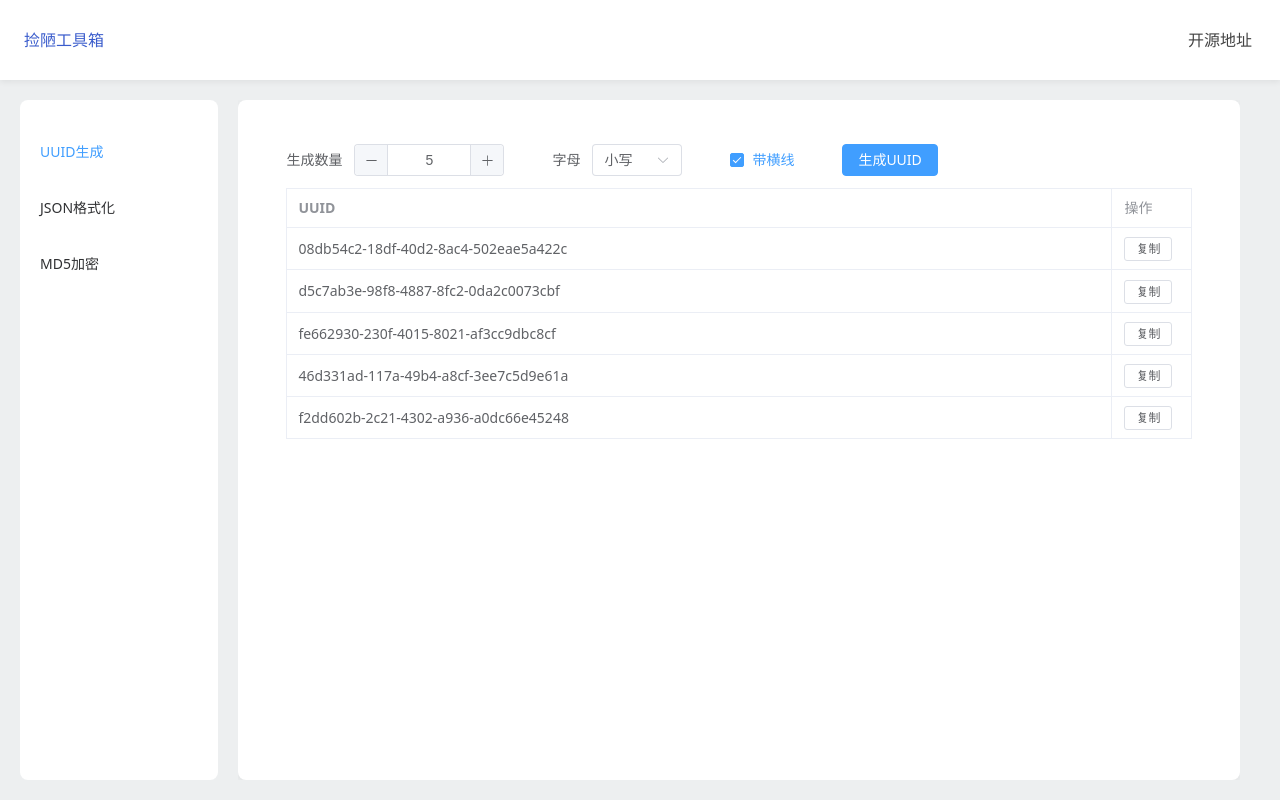
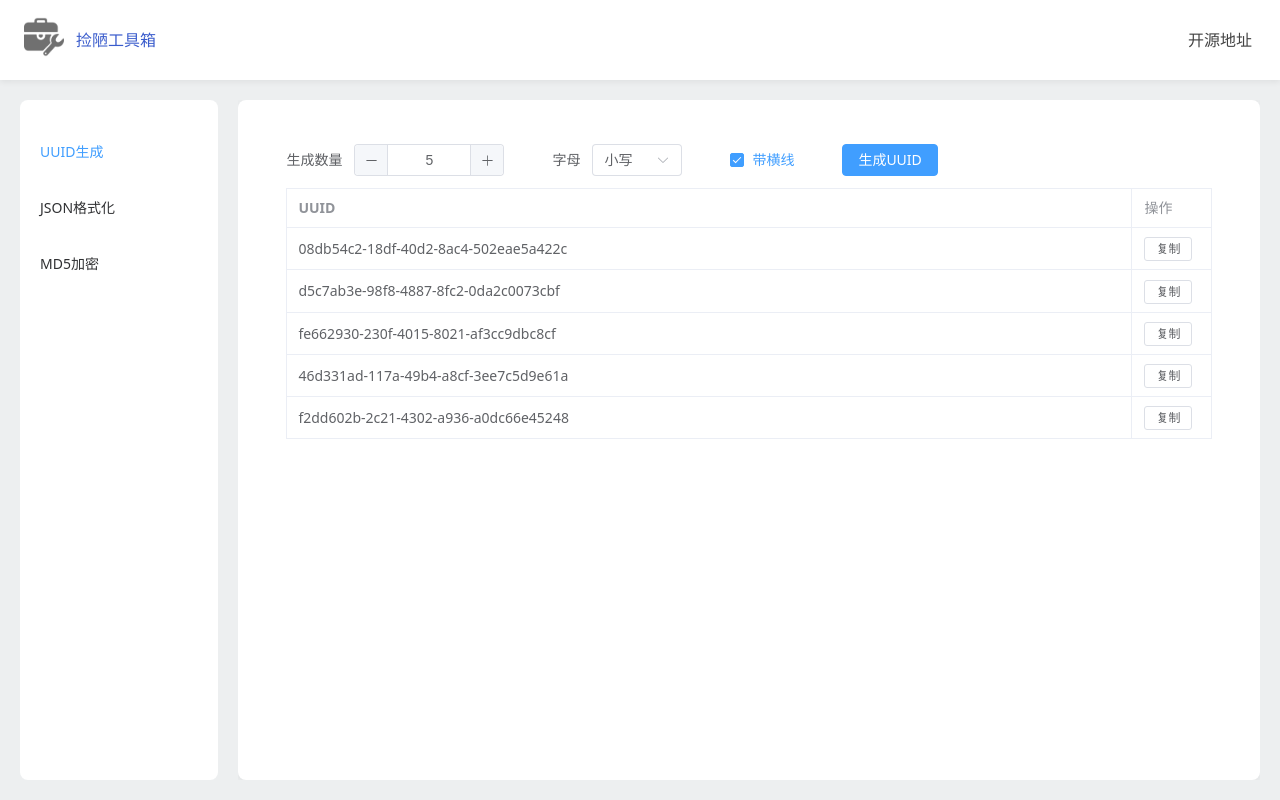
Before and after one commit to ingrun/js-tool, a Vue app: page / in a window 1280 px wide. Built offline with nearby package versions, Linux system fonts and the light colour scheme.

Commit message:
fix:加上logo

```diff
--- a/src/App.vue
+++ b/src/App.vue
@@ -16,7 +16,10 @@ const currentTool = ref("UUID");
 <template>
   <el-container class="app-layout">
     <el-header class="header">
-      <div class="header-logo">捡陋工具箱</div>
+      <div class="header-logo">
+        <img src="./assets/tool-logo.png"></img>
+      </div>
+      <div class="header-name">捡陋工具箱</div>
       <div class="header-nav">
         <a
           href="https://gitee.com/ingrun/js-tools"
@@ -70,14 +73,19 @@ const currentTool = ref("UUID");
   background: #fff;
   display: flex;
   align-items: center;
-  justify-content: space-between;
+  /* justify-content: space-between; */
   box-shadow: 0 1.5px 6px #0001;
   padding: 40px 24px;
   position: sticky;
   top: 0;
   z-index: 10;
 }
-.header-logo {
+.header-logo img{
+  width: 40px;
+  height: 40px;
+  margin-right: 12px;
+}
+.header-name {
   color: #3a5ccc;
 }
 .content-row {
@@ -127,7 +135,8 @@ const currentTool = ref("UUID");
 .header-nav {
   display: flex;
   gap: 24px;
-  align-items: center;
+  /* align-items: center; */
+  margin-left: auto;
 }
 .header-link {
   color: #444;
@@ -144,7 +153,7 @@ const currentTool = ref("UUID");
   display: flex;
   justify-content: center;
   align-items: stretch;
-  margin: 0 20px 0px 20px;
+  margin-left: 20px;
   min-width: 0;
   padding: 0;
 }
```
Also changed, not shown: src/assets/tool-logo.png (added).
